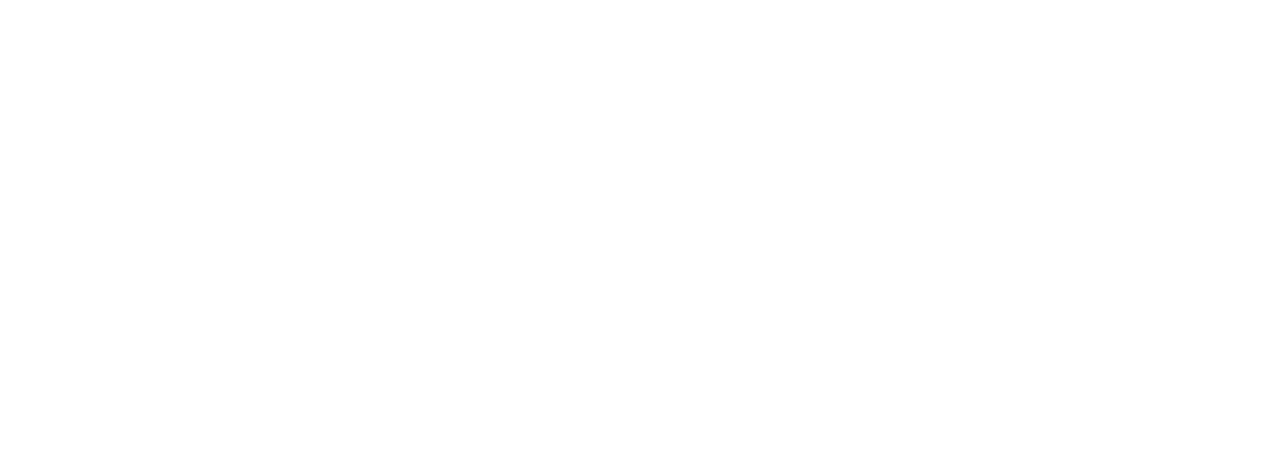
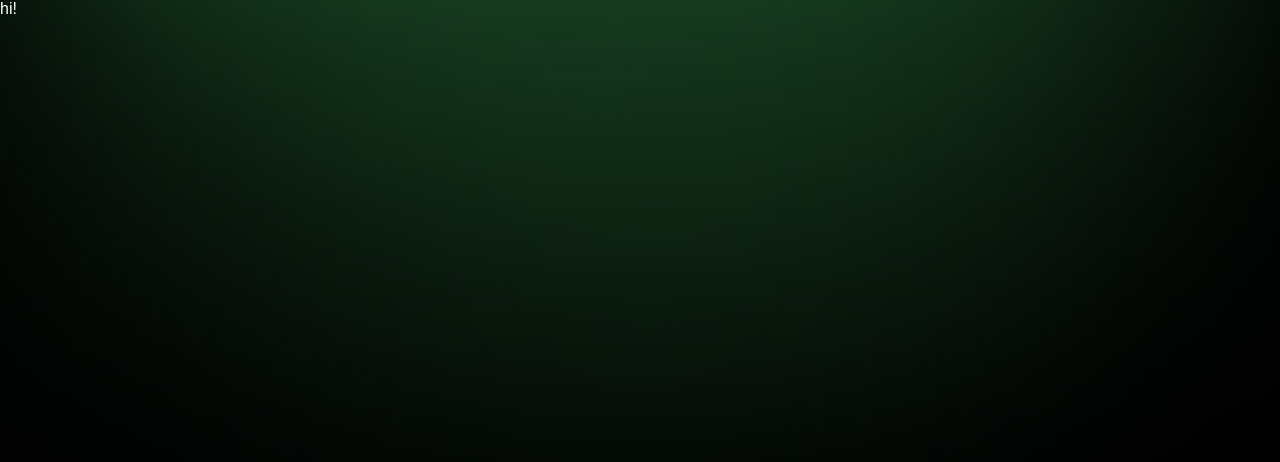
Before and after one commit to mainarobert/breaking_bad, a React (Create React App) app: page / in a window 1280 px wide. Shown: the top 462 px of the page. Built offline with nearby package versions, Linux system fonts and the light colour scheme.

Commit message:
add css styling

```diff
--- a/public/index.html
+++ b/public/index.html
@@ -11,7 +11,7 @@
     />
     <link rel="apple-touch-icon" href="%PUBLIC_URL%/logo192.png" />
     <link rel="manifest" href="%PUBLIC_URL%/manifest.json" />
-    <title>React App</title>
+    <title> Breaking Bad</title>
   </head>
   <body>
     <noscript>You need to enable JavaScript to run this app.</noscript>
--- a/src/App.css
+++ b/src/App.css
@@ -6,7 +6,7 @@
 
   html,
   body {
-    background: #000 url('br/bg.jpg') no-repeat center center/cover;
+    background: #000 url('Br/bg.jpg') no-repeat center center/cover;
     height: 100vh;
     color: #fff;
     font-family: Arial, Helvetica, sans-serif;
--- a/src/App.js
+++ b/src/App.js
@@ -1,10 +1,11 @@
 import React, { Component } from 'react'
+import './App.css'
 
 class App extends Component {
     render() {
         return (
             <div>
-
+                hi!
             </div>
         )
     }
```
